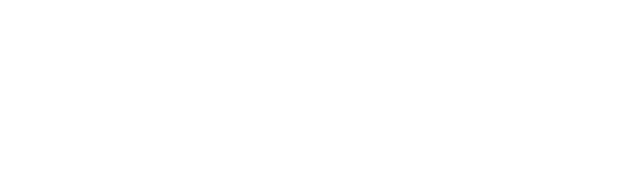
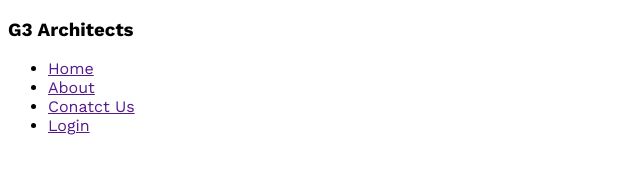
Before and after one commit to NoobCoderIsSed/g3-architects-website, a plain HTML site: page index.html in a window 1280 px wide. Shown: the whole page, without its empty margins (0-640 px from the left). Drawn offline with nearby package versions, Linux system fonts and the light colour scheme.

Commit message:
basic things added

```diff
--- a/index.html
+++ b/index.html
@@ -8,6 +8,15 @@
 </head>
 <body>
     <header>
+        <nav>
+            <h3>G3 Architects</h3>
+            <ul>
+                <li><a href="">Home</a></li>
+                <li><a href="">About</a></li>
+                <li><a href="">Conatct Us</a></li>
+                <li><a href="">Login</a></li>
+            </ul>
+        </nav>
 
     </header>
     <main>
--- a/styles/architects.css
+++ b/styles/architects.css
@@ -0,0 +1,7 @@
+@import url('https://fonts.googleapis.com/css2?family=Lato:wght@900&family=Open+Sans:ital,wght@0,700;0,800;1,600;1,700&family=Work+Sans:ital,wght@0,400;0,600;0,700;1,500&display=swap');
+
+* {
+    font-family: 'Lato', sans-serif;
+    font-family: 'Open Sans', sans-serif;
+    font-family: 'Work Sans', sans-serif;
+}
```
